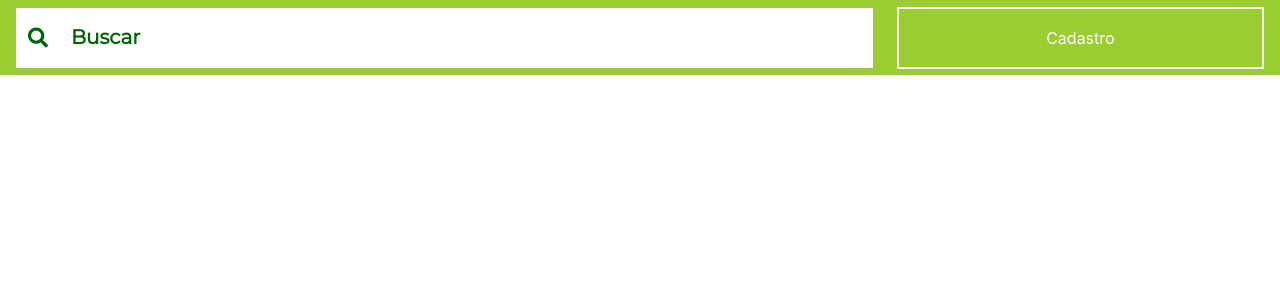
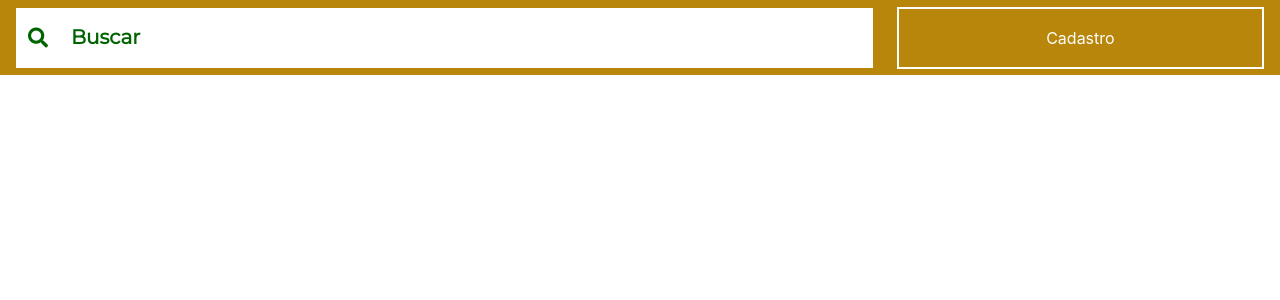
Before and after one commit to marcelosouzaufpb/Angular-Imobiliaria, an Angular app in the folder front-dev/: page /navbarFiltro in a window 1280 px wide. Shown: the top 300 px of the page. Built offline with nearby package versions, Linux system fonts and the light colour scheme.

Commit message:
Navbar com filtro e botao de cadastro

```diff
--- a/front-dev/src/app/components/telas/navbar-filtro/navbar-filtro.component.css
+++ b/front-dev/src/app/components/telas/navbar-filtro/navbar-filtro.component.css
@@ -2,7 +2,7 @@
 
 .navbar {
     z-index: 1;
-    background: yellowgreen;
+    background: darkgoldenrod;
     height: 75px;
 }
 
```
